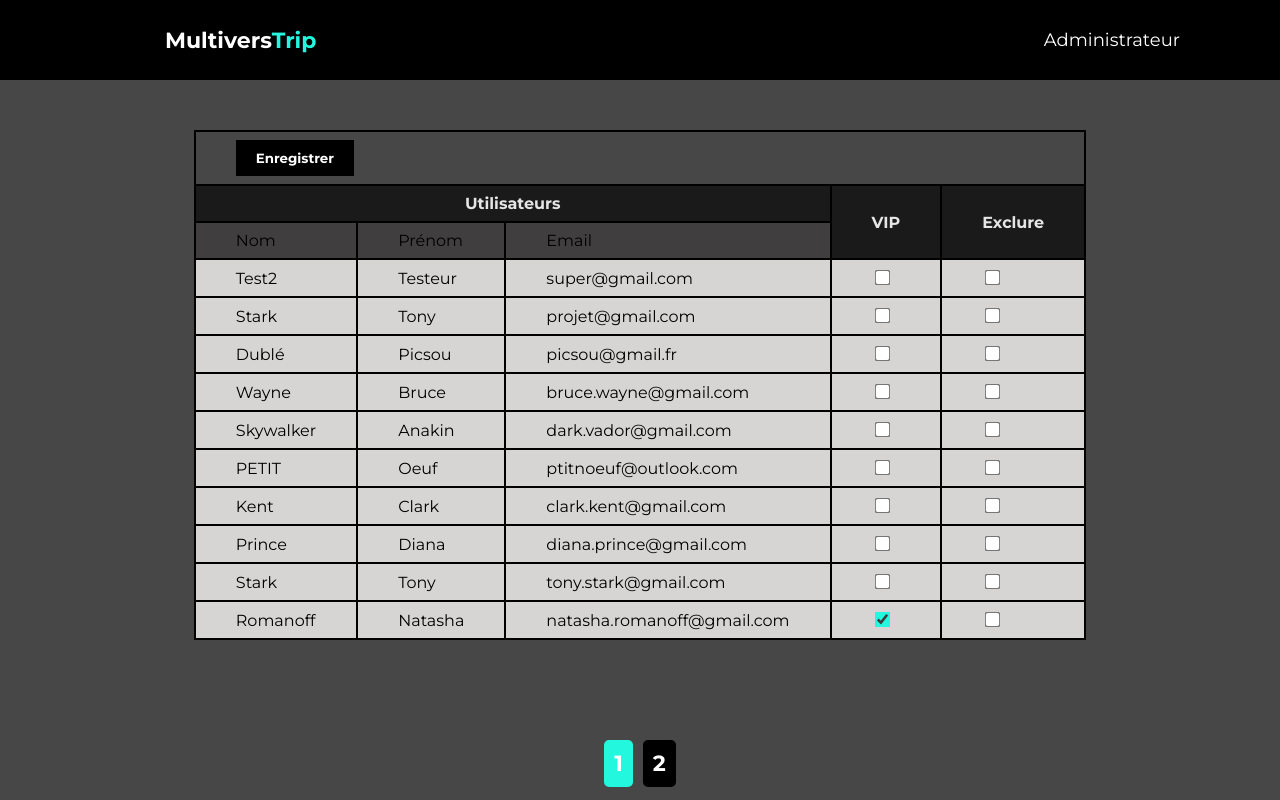
After one commit to An-TwoOne/Projet_Click-journeY, a PHP site: page /page_administrateur.php in a window 1280 px wide. The commit adds this page. Run offline with PHP 8.4, Linux system fonts and the light colour scheme.

Commit message:
correction erreur page admin

```diff
--- a/données_json/utilisateurs.json
+++ b/données_json/utilisateurs.json
@@ -1 +1,171 @@
-[{"Id":"2c72e65f","Mail":"super@gmail.com","Mdp":"$2b$12$f33Pihg9N.L5s8CLPcZHNuH4z1vojcfC1Hs.n2tzrSOD.9ODJmFmu","Nom":"Test2","Prenom":"Testeur","Age":"20","Pays":"France","Mobile":"11111111111111111","Admin":"oui","UserName":"Test","Statut":null},{"Id":"9df624e8","Mail":"projet@gmail.com","Mdp":"$2b$12$3fQyD8OVlzXg00llBe\/.FeEfG6XjICVTD5A2KO96Jj7rD4b1.TmPO","Nom":"Stark","Prenom":"Tony","Age":"45","Pays":"USA","Mobile":"202 585 4851","Admin":"oui","UserName":null,"Statut":null},{"Id":"b671fea1","Mail":"picsou@gmail.fr","Mdp":"$2b$12$dPbnX2DWTMpcDBP9sH4vXed2HXLzLb3qvnR2DuvagIgFCwX\/uOlc6","Nom":"Dubl\u00e9","Prenom":"Picsou","Age":"75","Pays":"Finlande","Mobile":"041 123 4567","Admin":"non","UserName":null,"Statut":"VIP"},{"Id":"2aca4995","Mail":"bruce.wayne@gmail.com","Mdp":"$2b$12$g9HvYG8DCW5JEl1yq14H5eKdx3nNCVZhJbw8VAnzrs2vWyUn8HVme","Nom":"Wayne","Prenom":"Bruce","Age":"35","Pays":"USA","Mobile":"555 123 4967","Admin":"non","UserName":"batman","Statut":"VIP"},{"Id":"6429add4","Mail":"dark.vador@gmail.com","Mdp":"$2b$12$.\/7vQQ7foTF7s65sIH5PeuXnDe1hKm9.DL5tVaX\/Y9s8BIFiyU2ke","Nom":"Skywalker","Prenom":"Anakin","Age":"38","Pays":"USA","Mobile":"555 123 4117","Admin":"non","UserName":"DarkVador","Statut":"Exclu"},{"Id":"3b2b4436","Mail":"ptitnoeuf@outlook.com","Mdp":"$2y$10$OAfGV7\/mRTqWRQExTxf7E.COMuXfDn1kmLTiS.PB5K4Jv5R7wTmLa","Nom":"PETIT","Prenom":"Oeuf","Age":"22","Pays":"France","Mobile":"0909090909","Admin":"Non","UserName":"","Statut":null}]
+[
+    {
+        "Id": "2c72e65f",
+        "Mail": "super@gmail.com",
+        "Mdp": "$2b$12$f33Pihg9N.L5s8CLPcZHNuH4z1vojcfC1Hs.n2tzrSOD.9ODJmFmu",
+        "Nom": "Test2",
+        "Prenom": "Testeur",
+        "Age": "20",
+        "Pays": "France",
+        "Mobile": "11111111111111111",
+        "Admin": "oui",
+        "UserName": "Test",
+        "Statut": null
+    },
+    {
+        "Id": "9df624e8",
+        "Mail": "projet@gmail.com",
+        "Mdp": "$2b$12$3fQyD8OVlzXg00llBe\/.FeEfG6XjICVTD5A2KO96Jj7rD4b1.TmPO",
+        "Nom": "Stark",
+        "Prenom": "Tony",
+        "Age": "45",
+        "Pays": "USA",
+        "Mobile": "202 585 4851",
+        "Admin": "oui",
+        "UserName": null,
+        "Statut": null
+    },
+    {
+        "Id": "b671fea1",
+        "Mail": "picsou@gmail.fr",
+        "Mdp": "$2b$12$dPbnX2DWTMpcDBP9sH4vXed2HXLzLb3qvnR2DuvagIgFCwX\/uOlc6",
+        "Nom": "Dubl\u00e9",
+        "Prenom": "Picsou",
+        "Age": "75",
+        "Pays": "Finlande",
+        "Mobile": "041 123 4567",
+        "Admin": "non",
+        "UserName": null,
+        "Statut": null
+    },
+    {
+        "Id": "2aca4995",
+        "Mail": "bruce.wayne@gmail.com",
+        "Mdp": "$2b$12$g9HvYG8DCW5JEl1yq14H5eKdx3nNCVZhJbw8VAnzrs2vWyUn8HVme",
+        "Nom": "Wayne",
+        "Prenom": "Bruce",
+        "Age": "35",
+        "Pays": "USA",
+        "Mobile": "555 123 4967",
+        "Admin": "non",
+        "UserName": "batman",
+        "Statut": null
+    },
+    {
+        "Id": "6429add4",
+        "Mail": "dark.vador@gmail.com",
+        "Mdp": "$2b$12$.\/7vQQ7foTF7s65sIH5PeuXnDe1hKm9.DL5tVaX\/Y9s8BIFiyU2ke",
+        "Nom": "Skywalker",
+        "Prenom": "Anakin",
+        "Age": "38",
+        "Pays": "USA",
+        "Mobile": "555 123 4117",
+        "Admin": "non",
+        "UserName": "DarkVador",
+        "Statut": null
+    },
+    {
+        "Id": "3b2b4436",
+        "Mail": "ptitnoeuf@outlook.com",
+        "Mdp": "$2y$10$OAfGV7\/mRTqWRQExTxf7E.COMuXfDn1kmLTiS.PB5K4Jv5R7wTmLa",
+        "Nom": "PETIT",
+        "Prenom": "Oeuf",
+        "Age": "22",
+        "Pays": "France",
+        "Mobile": "0909090909",
+        "Admin": "non",
+        "UserName": "",
+        "Statut": null
+    },
+    {
+        "Id": "4a7b8c9d",
+        "Mail": "clark.kent@gmail.com",
+        "Mdp": "$2b$12$eImiTXuWVxfM37uY4JANjQ==",
+        "Nom": "Kent",
+        "Prenom": "Clark",
+        "Age": "30",
+        "Pays": "USA",
+        "Mobile": "555 987 6543",
+        "Admin": "non",
+        "UserName": "superman",
+        "Statut": null
+    },
+    {
+        "Id": "5e6f7g8h",
+        "Mail": "diana.prince@gmail.com",
+        "Mdp": "$2b$12$7QJz2e1jFQ9z2e1jFQ9z2e1jFQ9z2e1jFQ9z2e1jFQ9z2e1jFQ9z2e",
+        "Nom": "Prince",
+        "Prenom": "Diana",
+        "Age": "28",
+        "Pays": "Themyscira",
+        "Mobile": "555 123 7890",
+        "Admin": "non",
+        "UserName": "wonderwoman",
+        "Statut": null
+    },
+    {
+        "Id": "6h7i8j9k",
+        "Mail": "tony.stark@gmail.com",
+        "Mdp": "$2b$12$kJz2e1jFQ9z2e1jFQ9z2e1jFQ9z2e1jFQ9z2e1jFQ9z2e1jFQ9z2e",
+        "Nom": "Stark",
+        "Prenom": "Tony",
+        "Age": "45",
+        "Pays": "USA",
+        "Mobile": "555 456 1234",
+        "Admin": "oui",
+        "UserName": "ironman",
+        "Statut": null
+    },
+    {
+        "Id": "7j8k9l0m",
+        "Mail": "natasha.romanoff@gmail.com",
+        "Mdp": "$2b$12$g9HvYG8DCW5JEl1yq14H5eKdx3nNCVZhJbw8VAnzrs2vWyUn8HVme",
+        "Nom": "Romanoff",
+        "Prenom": "Natasha",
+        "Age": "32",
+        "Pays": "Russie",
+        "Mobile": "555 654 3210",
+        "Admin": "non",
+        "UserName": "blackwidow",
+        "Statut": "VIP"
+    },
+    {
+        "Id": "8k9l0m1n",
+        "Mail": "steve.rogers@gmail.com",
+        "Mdp": "$2b$12$.\/7vQQ7foTF7s65sIH5PeuXnDe1hKm9.DL5tVaX\/Y9s8BIFiyU2ke",
+        "Nom": "Rogers",
+        "Prenom": "Steve",
+        "Age": "100",
+        "Pays": "USA",
+        "Mobile": "555 321 9876",
+        "Admin": "non",
+        "UserName": "captainamerica",
+        "Statut": null
+    },
+    {
+        "Id": "9l0m1n2o",
+        "Mail": "bruce.banner@gmail.com",
+        "Mdp": "$2b$12$OAfGV7\/mRTqWRQExTxf7E.COMuXfDn1kmLTiS.PB5K4Jv5R7wTmLa",
+        "Nom": "Banner",
+        "Prenom": "Bruce",
+        "Age": "40",
+        "Pays": "USA",
+        "Mobile": "555 789 6543",
+        "Admin": "non",
+        "UserName": "hulk",
+        "Statut": null
+    },
+    {
+        "Id": "a39491cd",
+        "Mail": "test@outlook.com",
+        "Mdp": "$2y$10$D9lNpNpQ3ePCM9qLtu0Wd.UDvWtUbN0zrFQOgnFgG1lPj2yx7ySGu",
+        "Nom": "TEST",
+        "Prenom": "testbis",
+        "Age": "22",
+        "Pays": "France",
+        "Mobile": "4343422423",
+        "Admin": "oui",
+        "UserName": "coucou",
+        "Statut": null
+    }
+]
--- a/page_administrateur.css
+++ b/page_administrateur.css
@@ -82,3 +82,40 @@ input[type="checkbox"]{
 input[name="exclure"]{
     margin-left: 22px;
 }
+
+.enregistrer{
+    margin-right: 0;
+    padding: 10px 20px;
+    background-color: var(--noir);
+    font-family: var(--police);
+    color: var(--blanc);
+    border: none;
+    font-weight: bold;
+    border: none;
+}
+
+.enregistrer:hover{
+    background-color: #111111a1;
+    color: var(--noir);
+
+
+}
+
+.pagination {
+    display: flex;
+    justify-content: center;
+    margin-top: 20px;
+}
+
+.pagination a {
+    margin: 0 5px;
+    padding: 10px;
+    background-color: var(--noir);
+    color: var(--blanc);
+    text-decoration: none;
+    border-radius: 5px;
+}
+
+.pagination a.active {
+    background-color: var(--turquoise);
+}
--- /dev/null
+++ b/page_administrateur.php
@@ -0,0 +1,91 @@
+
+<?php session_start();
+    $utilisateurs = json_decode(file_get_contents("données_json/utilisateurs.json"), true);
+
+    $utilisateurs_par_page = 10;
+    $page = isset($_GET['page']) ? (int)$_GET['page'] : 1;
+    $total_utilisateurs = count($utilisateurs);
+    $total_pages = ceil($total_utilisateurs / $utilisateurs_par_page);
+    $debut = ($page - 1) * $utilisateurs_par_page;
+    $utilisateurs_affiches = array_slice($utilisateurs, $debut, $utilisateurs_par_page);
+
+    if ($_SERVER['REQUEST_METHOD'] === 'POST') {
+        foreach ($utilisateurs as &$utilisateur) {
+
+            if (isset($_POST['vip']) && in_array($utilisateur['Id'], $_POST['vip'])) {
+                $utilisateur['Statut'] = "VIP";
+            }
+
+            elseif (isset($_POST['exclure']) && in_array($utilisateur['Id'], $_POST['exclure'])) {
+                $utilisateur['Statut'] = "Exclu";
+            }
+
+            else {
+                $utilisateur['Statut'] = null;
+            }
+        }
+
+        file_put_contents("données_json/utilisateurs.json", json_encode($utilisateurs, JSON_PRETTY_PRINT));
+        header("Location: page_administrateur.php");
+        exit();
+    }
+?>
+
+
+<!DOCTYPE html>
+<html lang="en">
+<head>
+    <meta charset="UTF-8">
+    <meta name="viewport" content="width=device-width, initial-scale=1.0">
+    <title>MultiversTrip Administrateur</title>
+    <link rel = "stylesheet" type = "text/css" href = "page_administrateur.css">
+    <link href="contenu_css/icon.png" rel="icon">
+</head>
+<body>
+
+    <header>
+        <div><a href="page_accueil.php"><span class="Multivers">Multivers</span><span class="Trip">Trip</span></a></div>
+        <div class="page_admin"> Administrateur</div>
+    </header>
+
+
+    <form method="post">
+
+    <table>
+        <tr>
+            <td colspan="5">
+                <button class="enregistrer" type="submit">Enregistrer</button>
+            </td>
+        </tr>
+        <tr class ="entete1">
+            <th colspan="3">Utilisateurs</th>
+            <th rowspan="2">VIP</th>
+            <th rowspan="2">Exclure</th>
+        </tr>
+        <tr class="entete2">
+            <td>Nom</td>
+            <td>Prénom</td>
+            <td>Email</td>
+        </tr>
+        <?php foreach ($utilisateurs_affiches as $utilisateur): ?>
+            <tr id="contenu">
+                <td><?= htmlspecialchars($utilisateur['Nom']) ?></td>
+                <td><?= htmlspecialchars($utilisateur['Prenom']) ?></td>
+                <td><?= htmlspecialchars($utilisateur['Mail']) ?></td>
+                <td><input type="checkbox" name="vip[]" value="<?= $utilisateur['Id'] ?>" <?= $utilisateur['Statut'] === "VIP" ? 'checked' : '' ?>></td>
+                <td><input type="checkbox" name="exclure[]" value="<?= $utilisateur['Id'] ?>" <?= $utilisateur['Statut'] === "Exclu" ? 'checked' : '' ?>></td>
+            </tr>
+        <?php endforeach; ?>
+
+    </table>
+
+    </form>
+
+    <div class="pagination">
+        <?php for ($i = 1; $i <= $total_pages; $i++): ?>
+            <a href="?page=<?= $i ?>" class="<?= $i == $page ? 'active' : '' ?>"> <?= $i ?> </a>
+        <?php endfor; ?>
+    </div>
+
+</body>
+</html>
--- a/page_connexion.php
+++ b/page_connexion.php
@@ -28,6 +28,7 @@
                             $_SESSION["Nom"] = $utilisateur["Nom"];
                             $_SESSION["Mobile"] = $utilisateur["Mobile"];
                             $_SESSION["Username"] = $utilisateur["Username"];
+                            $_SESSION["Admin"] = $utilisateur["Admin"];
 
                         }
                         break;
--- a/page_inscription.php
+++ b/page_inscription.php
@@ -1,3 +1,4 @@
+
 <?php
     session_start();
 
@@ -55,7 +56,7 @@
 
             array_push($utilisateurs, $nouvel_utilisateur);
             file_put_contents('données_json/utilisateurs.json', json_encode($utilisateurs));
-            header("Location: page_accueil.html");
+            header("Location: page_accueil.php");
             exit();
         }
     }
```
Also changed, not shown: header.php (+9 -5 lines), page_administrateur.html (deleted, +0 -181 lines).
